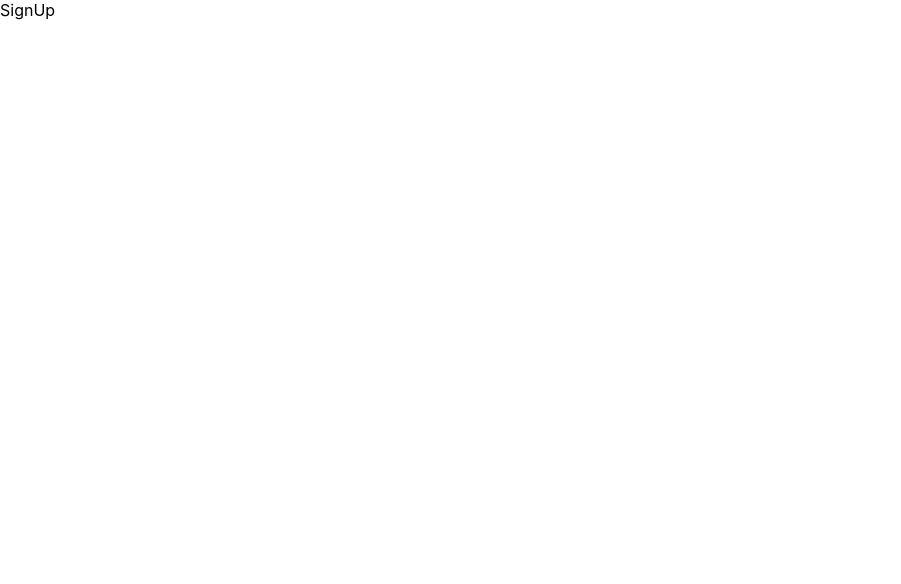
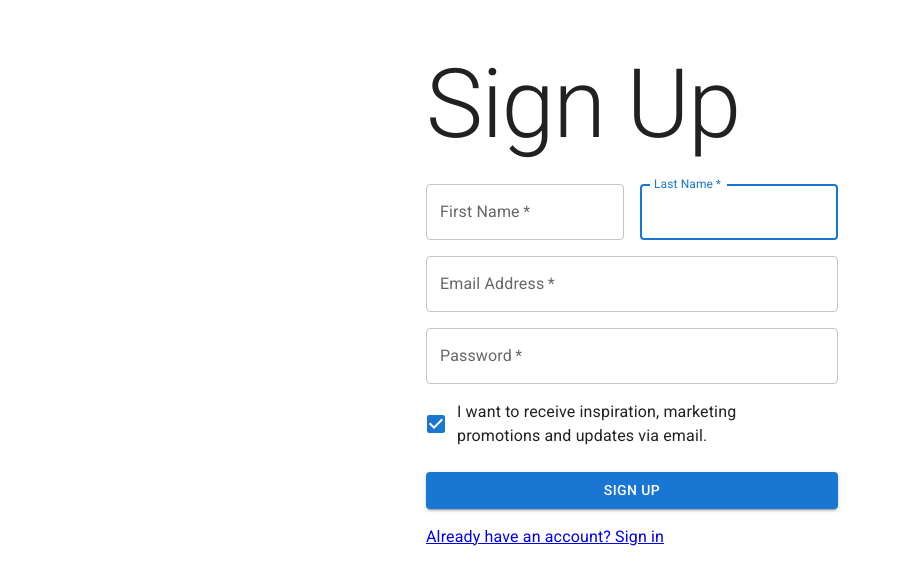
Before and after one commit to baselm/lesson-7, a React (Create React App) app: page /SignUp in a window 1280 px wide. Shown: the top 584 px of the page, without its empty margins (0-901 px from the left). Built offline with nearby package versions, Linux system fonts and the light colour scheme.

Commit message:
Update Signin

```diff
--- a/src/components/SignIn.js
+++ b/src/components/SignIn.js
@@ -1,7 +1,115 @@
 import React from 'react'
+import {createTheme, ThemeProvider} from '@mui/material/styles'
+import { Avatar, Container, CssBaseline, Box, Typography, TextField, Grid, FormControlLabel, Checkbox, Button } from '@mui/material';
+import {Link, useNavigate} from "react-router-dom"
+
+
+import LockOutlinedIcon from '@mui/icons-material/LockOutlined';
+
+
+
 
 export default function SignIn() {
+    const mytheme = createTheme();
+    let navigation = useNavigate();
+
+    const routeChange= () =>{
+        console.log("clicked");
+
+        navigation('/')
+
+    }
   return (
-    <div>SignIn</div>
+    <div>
+
+
+        <ThemeProvider theme={mytheme}>
+                        <Container component ="main" maxWidth="xs">
+                            <CssBaseline />
+                            <Box
+                            sx= {{
+                                marginTop : 8,
+                                display: 'flex',
+                                flexDirection: 'column',
+                                alignItems: 'center'
+
+
+                            }}>
+
+                            <Avatar sx={{
+                                m: 1, bgcolor: 'secondery.main'
+                            }}>
+                                <LockOutlinedIcon />
+                            </Avatar>
+                            <Typography component="h1" variant='h5'>
+                                Sign in
+                            </Typography>
+                            <Box component="form"  noValidate sx={{mt: 1}}>
+                            <Grid container spacing={2}>
+                            <Grid item xs={12}>
+                                <TextField
+                                    required
+                                    fullWidth
+                                    id="email"
+                                    label="Email Address"
+                                    name="email"
+                                    autoComplete="email"
+                                    autoFocus>
+
+                                </TextField>
+
+
+                            </Grid>
+
+                            <Grid item xs={12}>
+
+                                <TextField
+                                required
+                                fullWidth
+                                name="password"
+                                id="password"
+                                label="Password"
+                                type="password"
+                                autoComplete="current-password"
+                                autoFocus>
+                                </TextField>
+
+                            </Grid>
+                            <FormControlLabel
+                            control={<Checkbox value="remmber" color="secondary" />}
+                            label ="Remember me" />
+                            <Button
+
+                            onClick={routeChange}
+                            fullWidth
+                            variant='contained'
+                            sx={{ mt: 3, mb: 2}}>
+                                Sign in
+                            </Button>
+                            <Grid item>
+                                <Link to="/SignUp">
+                                    {"Don't have an account ? Sign up"}
+                                </Link>
+                            </Grid>
+
+                        </Grid>
+
+
+
+
+
+                            </Box>
+
+                        </Box>
+
+
+
+
+                        </Container>
+
+
+
+                    </ThemeProvider>
+    </div>
   )
 }
--- a/src/components/SignUp.js
+++ b/src/components/SignUp.js
@@ -1,7 +1,111 @@
 import React from 'react'
-
+import Grid from '@mui/material/Grid'
+import { Typography } from '@mui/material';
+import { Container } from '@mui/material';
+import Box from '@mui/material/Box';
+import TextField from '@mui/material/TextField';
+import Checkbox from '@mui/material/Checkbox';
+import FormControlLabel from '@mui/material/FormControlLabel';
+import Button from '@mui/material/Button';
+import {Link } from 'react-router-dom'
+import { createTheme, ThemeProvider } from '@mui/material/styles';
+ import CssBaseline from '@mui/material/CssBaseline';
+const theme = createTheme();
 export default function SignUp() {
   return (
-    <div>SignUp</div>
+    <div>
+    <ThemeProvider theme={theme}>
+            <Container component="main" maxWidth='xs'>
+            <CssBaseline />
+                <Box
+          sx={{
+            marginTop: 8,
+            display: 'flex',
+            flexDirection: 'column',
+            alignItems: 'center',
+          }}
+        >
+            <Grid container spacing={2}>
+                        <Typography variant='h1' component='h5'>
+                            Sign Up
+                        </Typography>
+
+            <Box component="form" noValidate sx={{mt:3}}>
+            <Grid container spacing={2}>
+                <Grid item xs={12} sm={6}>
+                    <TextField
+                    autoComplete='give-name'
+                    name="firstName"
+                    required
+                    fullWidth
+                    id="firstName"
+                    label = "First Name"
+                    autoFocus
+                    />
+
+                </Grid>
+                <Grid item xs={12} sm={6}>
+                    <TextField
+                    autoComplete='last-name'
+                    name="lastName"
+                    required
+                    fullWidth
+                    id="lastName"
+                    label="Last Name"
+                    autoFocus
+                    />
+
+                </Grid>
+                <Grid item xs={12}>
+                    <TextField
+                    required
+                    fullWidth
+                    id="email"
+                    label="Email Address"
+                    name="email"
+                    autoComplete='email'
+                    />
+                </Grid>
+                <Grid item xs={12}>
+                    <TextField
+                    required
+                    fullWidth
+                    name="password"
+                    type="password"
+                    label="Password"
+                    id="password"
+                    autoComplete='new-password'
+                    />
+                </Grid>
+            <Grid item xs={12}>
+            <FormControlLabel control={<Checkbox defaultChecked />} label="I want to receive inspiration, marketing promotions and updates via email." />
+
+
+            </Grid>
+            </Grid>
+            <Button
+            type="submit"
+            fullWidth
+            variant="contained"
+            sx = {{mt: 3, mb: 2}}>
+                Sign Up
+            </Button>
+            <Grid item>
+                <Link
+                    to="/SignIn"
+
+                >
+                    Already have an account? Sign in
+                </Link>
+            </Grid>
+            </Box>
+
+                        </Grid>
+            </Box>
+
+            </Container>
+            </ThemeProvider>
+            </div>
+
   )
 }
```
